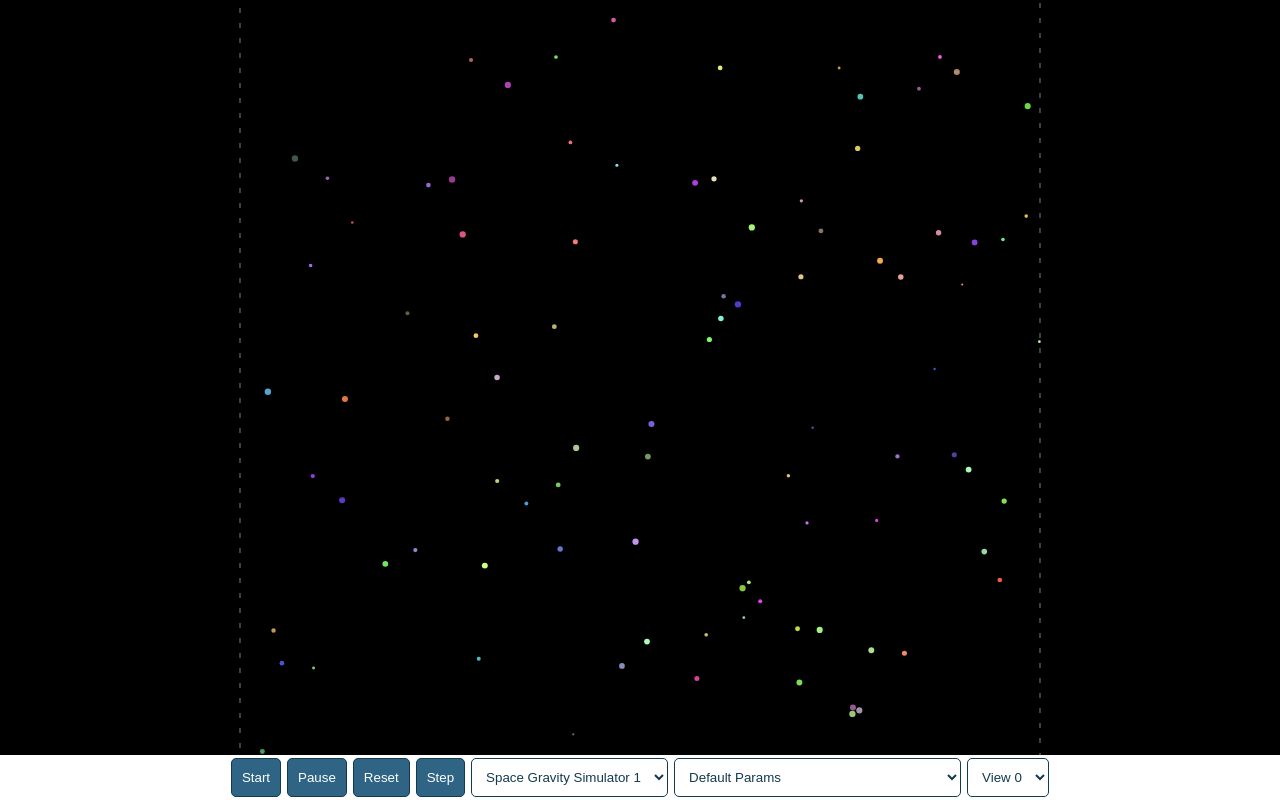
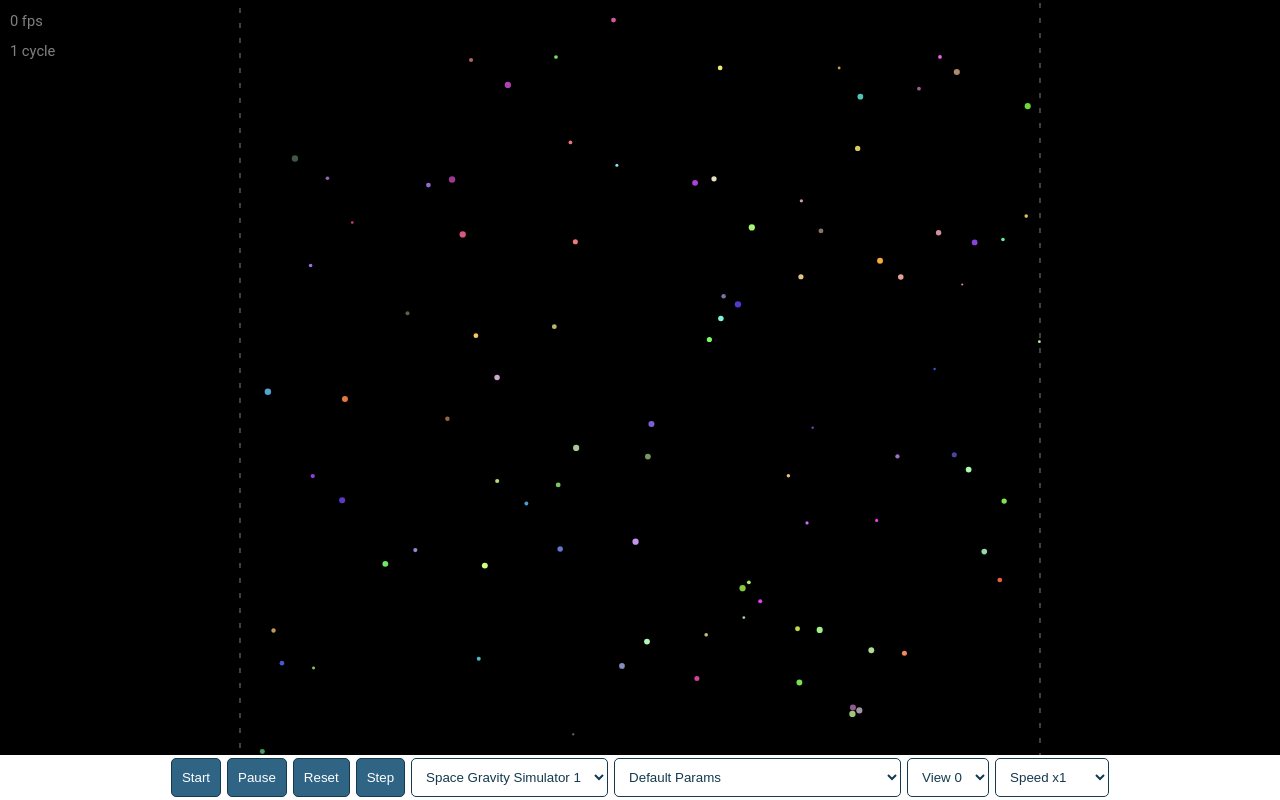
Before and after one commit to MemoS77/open-evolution-simulator, a website built with Parcel: page src/index.html in a window 1280 px wide. Both pictures are taken after a click on the button "Step". Built offline with nearby package versions, Linux system fonts and the light colour scheme.

Commit message:
feat: optional speed

```diff
--- a/src/code/app.ts
+++ b/src/code/app.ts
@@ -1,10 +1,18 @@
 import Point from "./types/point"
 import {drawFPS} from "./funcs/fps"
 import {getCanvasCont, setEnginesList, setParamsList} from "./funcs/dom"
-import {bindPauseButton, bindResetButton, bindShowMode, bindStartButton, bindStepButton} from "./funcs/buttons"
+import {
+    bindPauseButton,
+    bindResetButton,
+    bindShowMode,
+    bindSpeed,
+    bindStartButton,
+    bindStepButton
+} from "./funcs/buttons"
 import EngineState from "./enums/engine-state"
 import Engine from "./engines/engine"
 import engines from "./engines"
+import {globalVars} from "./inc/const"
 
 export default class App {
     private canvas: HTMLCanvasElement
@@ -53,10 +61,10 @@ export default class App {
         bindResetButton(() => this.reset())
         bindPauseButton(() => this.pause())
         bindStepButton(() => {
-            this.engine.nextStep()
-            this.engine.draw()
+            this.oneStep()
         })
         bindShowMode()
+        bindSpeed()
 
         const select = document.getElementById("engines-list")! as HTMLSelectElement
         select.addEventListener("change", (e) => this.onEngineSelect((e.target as HTMLOptionElement).value))
@@ -87,13 +95,20 @@ export default class App {
      */
     loop() {
         if (this.state === EngineState.RUNNING) {
-            this.engine.nextStep()
-            this.engine.draw()
-            drawFPS(this.ctx)
+            this.oneStep()
         }
         requestAnimationFrame(() => this.loop())
     }
 
+    private oneStep(): void {
+        for (let i = 0; i < globalVars.speed; i++) {
+            this.engine.cycle++
+            this.engine.nextStep()
+        }
+        this.engine.draw()
+        drawFPS(this.ctx)
+        this.ctx.fillText(this.engine.cycle+ " cycle", 10, 56)
+    }
 
     // Start evolution
     start(): void {
@@ -111,6 +126,7 @@ export default class App {
         this.state = EngineState.IDLE
         if (this.engine)    {
             this.engine.reset()
+            this.engine.cycle = 0
             this.engine.draw()
         }
     }
--- a/src/code/engines/engine.ts
+++ b/src/code/engines/engine.ts
@@ -5,6 +5,7 @@ export default abstract class Engine {
 
     protected canvas: HTMLCanvasElement
     protected params: EngineParams | null = null
+    cycle = 0
 
 
     abstract onDrag(dx: number, dy: number): void
@@ -18,8 +19,8 @@ export default abstract class Engine {
     abstract getParamsList(): EngineParams[]
 
     onParamsListSelect(index: number) {
-        console.log("params", index)
         this.params = this.getParamsList()[index]
+        this.cycle = 0
         this.reset()
     }
 
--- a/src/code/engines/simple-evo/simple-evo.ts
+++ b/src/code/engines/simple-evo/simple-evo.ts
@@ -19,7 +19,6 @@ export default class SimpleEvo extends Engine2d {
     bots: Bot[] = []
     cells: Cell[][] = []
     params: EvoEngineParams
-    private cycle = 0
 
 
     override centerCamera() {
@@ -115,7 +114,7 @@ export default class SimpleEvo extends Engine2d {
 
         this.ctx.fillStyle = "Gray"
         this.ctx.font      = infoFont
-        this.ctx.fillText(this.cycle+ " cycle", 10, 56)
+
         this.ctx.fillText("Max generation: " + maxGeneration, 10, 76)
         this.ctx.fillText("Max mutations: " + maxMutations, 10, 96)
         // Total bots
@@ -234,7 +233,7 @@ export default class SimpleEvo extends Engine2d {
 
         })
         this.bots = this.bots.filter(b => b.energy > 0)
-        this.cycle++
+
 
         if (Math.random()<0.1) this.changeCells()
 
--- a/src/code/funcs/buttons.ts
+++ b/src/code/funcs/buttons.ts
@@ -30,6 +30,14 @@ export function bindShowMode() {
     })
 }
 
+export function bindSpeed() {
+    const select = document.getElementById("speed")! as HTMLSelectElement
+    select.addEventListener("change", () => {
+        const value = select.value
+        globalVars.speed = +value
+    })
+}
+
 
 export function randomInt(min: number, max: number): number {
     return Math.floor(Math.random() * (max - min + 1)) + min
--- a/src/code/inc/const.ts
+++ b/src/code/inc/const.ts
@@ -1,4 +1,5 @@
 export const infoFont = "normal 11pt Roboto"
 export const globalVars = {
     showMode: 0,
+    speed: 1
 }
--- a/src/index.html
+++ b/src/index.html
@@ -28,6 +28,15 @@
             <option value="3">View 3</option>
             <option value="4">View 4</option>
         </select>
+        <select id="speed">
+            <option value="1">Speed x1</option>
+            <option value="2">Speed x2</option>
+            <option value="5">Speed x5</option>
+            <option value="10">Speed x10</option>
+            <option value="20">Speed x20</option>
+            <option value="50">Speed x50</option>
+            <option value="100">Speed x100</option>
+        </select>
     </div>
 </div>
 <script src="code/index.ts" type="module"></script>
```
